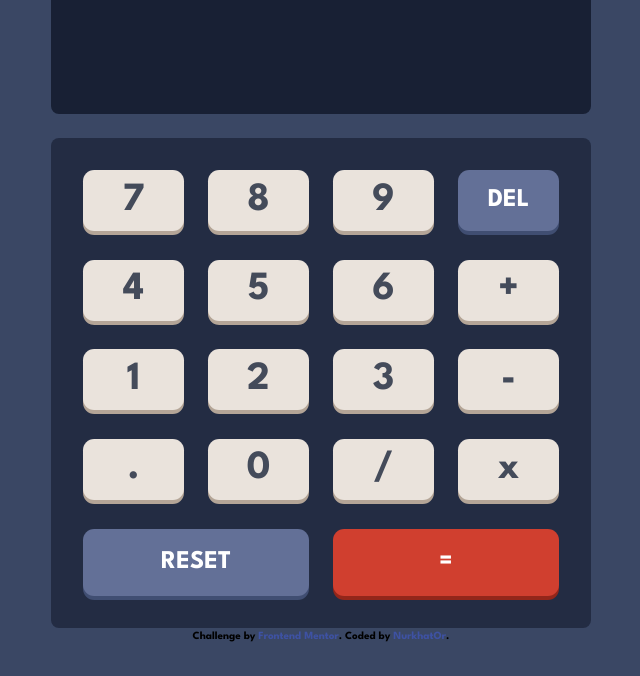
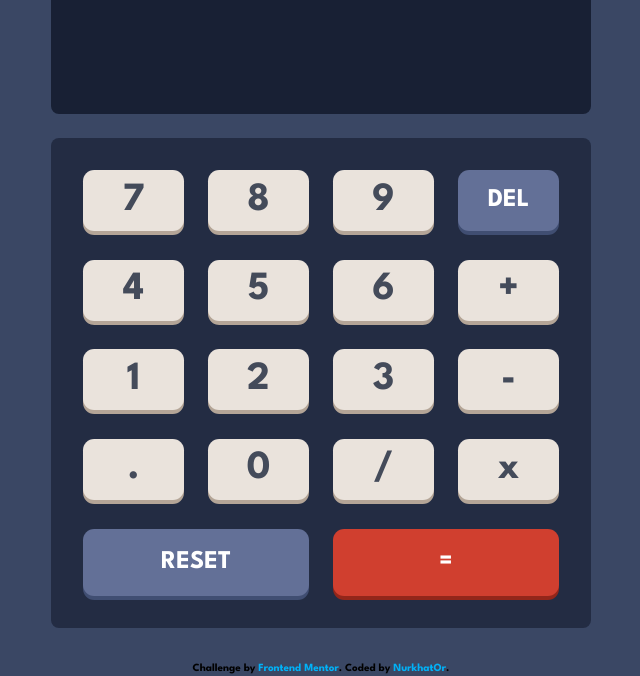
Before and after one commit to NurkhatOr/calculator-app-main, a plain HTML site: page index.html in a window 1280 px wide. Shown: the part 185-861 px from the top of the page, without its empty margins (319-959 px from the left). Before the commit the page ends 829 px from the top, so only its background shows below. Drawn offline with Linux system fonts and the light colour scheme.

Commit message:
Update main.css

```diff
--- a/main.css
+++ b/main.css
@@ -55,7 +55,7 @@
 }
 
 .attribution a {
-  color: hsl(228, 45%, 44%);
+  color: rgb(0, 178, 248);
 }
 
 html {
@@ -461,6 +461,10 @@ button {
   box-shadow: 0 1px 0 var(--th1-key-sdw);
 }
 
+footer {
+  margin-top: 2rem;
+}
+
 /* Desktop view */
 
 @media (min-width: 35em) {
```
